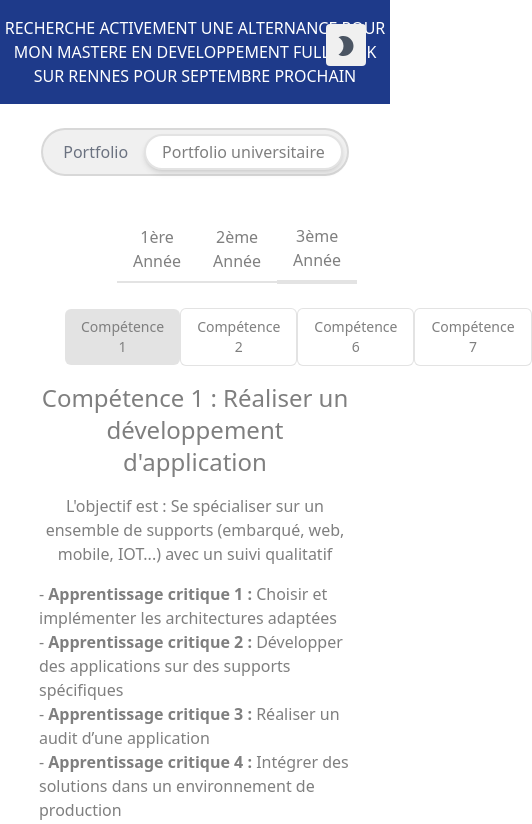
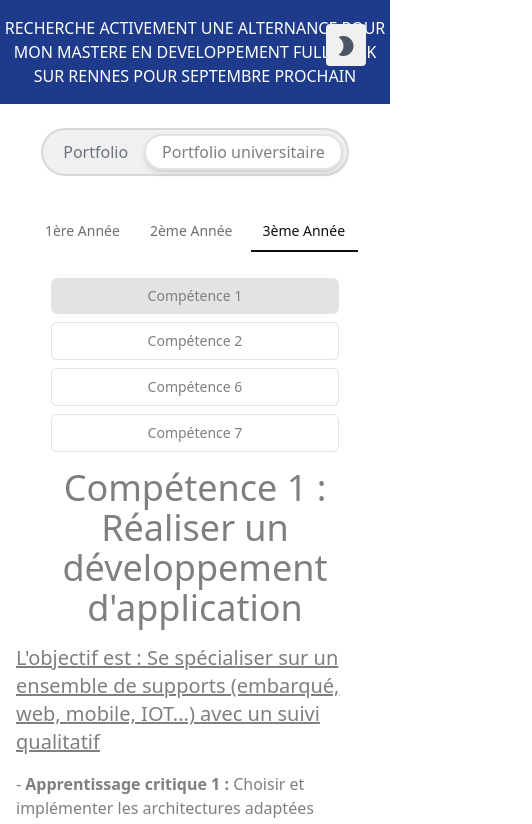
Before and after one commit to txngUI/portfolio, a Next.js app: page /portfolio-universitaire in a window 390 px wide. Shown: the top 824 px of the page, 532 px wide, since content can reach past the window. Built offline with nearby package versions, Linux system fonts and the light colour scheme; no server answers.

Commit message:
update responsive

```diff
--- a/app/components/CodeCard.tsx
+++ b/app/components/CodeCard.tsx
@@ -27,9 +27,9 @@ export default function CodeCard({ project }: CodeCardProps) {
         {project.name}
       </h4>
       <p className="text-justify text-sm px-2">{project.description}</p>
-      <div className="flex flex-row justify-between items-center w-full h-fit p-2">
+      <div className="flex flex-col md:flex-row justify-between items-center w-full h-fit p-2">
         <GithubLink link={project.link} />
-        <div className="flex items-center">
+        <div className="flex items-center mt-4 md:mt-0">
           {project.icones.map((icone) => (
             <Image
               key={icone.name}
--- a/app/components/Projects.tsx
+++ b/app/components/Projects.tsx
@@ -74,7 +74,7 @@ export default function Projects() {
           Prototypes
         </button>
       </div>
-      <div className="grid grid-cols-1 md:grid-cols-2 lg:grid-cols-3 gap-4 self-center w-full px-4">
+      <div className="grid grid-cols-1 md:grid-cols-1 lg:grid-cols-2 xl:grid-cols-2 2xl:grid-cols-3 gap-4 self-center w-full px-4">
         {selected.map((project) =>
           project.type === "prototype" ? (
             <PrototypeCard key={project.id} project={project} />
--- a/app/components/PrototypeCard.tsx
+++ b/app/components/PrototypeCard.tsx
@@ -13,7 +13,7 @@ type PrototypeCardProps = {
 
 export default function PrototypeCard({ project }: PrototypeCardProps) {
   return (
-      <div className="flex flex-col items-center border-2 border-bordercolor rounded-[10px]">
+      <div className="flex flex-col  max-w-64 items-center border-2 border-bordercolor rounded-[10px]">
         <Image
           src={project.image}
           alt={project.name}
--- a/app/components/SkillContent.tsx
+++ b/app/components/SkillContent.tsx
@@ -60,10 +60,10 @@ export default function SkillContent({
 
   return (
     <div className="w-full flex flex-col items-center justify-center mb-8">
-      <p className="w-full text-center mt-4 text-2xl">{name}</p>
+      <p className="w-full text-center mt-4 text-4xl">{name}</p>
 
       <div className="w-full mt-4">
-        <p className="text-center mb-4">L&apos;objectif est : {target}</p>
+        <p className="text-left md:text-center text-xl mb-4"><u>L&apos;objectif est : {target}</u></p>
 
         {learnings.length > 0 && (
           <div>
@@ -119,7 +119,7 @@ export default function SkillContent({
       {yearContent[3].length > 0 && (
         <p className="text-xl mt-8 mb-8 text-left w-full">Traces :</p>
       )}
-      <div className="w-1/2">
+      <div className="w-2/3">
         <div className="grid grid-cols-1 md:grid-cols-2 lg:grid-cols-3 gap-4 self-center w-full px-4">
           {yearContent[3].map((e) => {
             const project = e as Project;
@@ -135,7 +135,7 @@ export default function SkillContent({
             const project = e as Project;
             if (project.type === "simple") {
               return (
-                <p key={project.id}>
+                <p key={project.id} className="text-left w-full break-all">
                   <b>{project.name}</b> : {project.description}
                 </p>
               );
--- a/app/components/SwitchSkill.tsx
+++ b/app/components/SwitchSkill.tsx
@@ -33,7 +33,7 @@ export default function SwitchSkill({
 
   return (
     <div className="w-5/6">
-      <div className="w-full flex justify-evenly items-center mt-6">
+      <div className="w-full flex flex-col 2xl:flex-row justify-evenly text-center items-center mt-6">
         {abilities.map(
           (e) =>
             e.year.includes(academicYear) && (
@@ -44,16 +44,15 @@ export default function SwitchSkill({
                   setSkill(e.id); // Met à jour dans le store global
                   router.refresh();
                 }}
-                className={`flex items-center w-fit h-fit text-sm px-4 py-2 border-[1px] border-bordercolor rounded-md bg-background hover:bg-bordercolor hover:border-background transition-colors ${
+                className={`flex items-center 2xl:w-fit h-fit text-sm px-4 py-2 mt-2 w-72 2xl:mt-0 border-[1px] border-bordercolor rounded-md bg-background hover:bg-bordercolor hover:border-background transition-colors ${
                   selectedSkill === e.id ? "bg-bordercolor border-none" : ""
                 }`}
               >
-                {e.ability}
+                <p className="w-full text-center">{e.ability}</p>
               </button>
             )
         )}
       </div>
-
     </div>
   );
 }
--- a/app/components/SwitchYear.tsx
+++ b/app/components/SwitchYear.tsx
@@ -1,15 +1,22 @@
-"use client";
+"use client"
 
-import { useParamsUniversityStore } from "@/lib/store";
-import { useRouter } from "next/navigation";
+import { useParamsUniversityStore } from "@/lib/store"
+import { useRouter } from "next/navigation"
+import { useState, useRef, useEffect } from "react"
 
 type AcademicYear = {
-  id: number;
-  name: string;
-};
+  id: number
+  name: string
+}
 
 export default function SwitchYear({ year }: { year: number }) {
-  const { setAcademicYear } = useParamsUniversityStore();
+  const { setAcademicYear } = useParamsUniversityStore()
+  const router = useRouter()
+
+  const [hoveredIndex, setHoveredIndex] = useState<number | null>(null)
+  const [hoverStyle, setHoverStyle] = useState({})
+  const [activeStyle, setActiveStyle] = useState({ left: "0px", width: "0px" })
+  const yearRefs = useRef<(HTMLDivElement | null)[]>([])
 
   const years: AcademicYear[] = [
     {
@@ -24,26 +31,95 @@ export default function SwitchYear({ year }: { year: number }) {
       id: 3,
       name: "3ème Année",
     },
-  ];
+  ]
 
-  const router = useRouter();
+  // Update hover indicator position
+  useEffect(() => {
+    if (hoveredIndex !== null) {
+      const hoveredElement = yearRefs.current[hoveredIndex]
+      if (hoveredElement) {
+        const { offsetLeft, offsetWidth } = hoveredElement
+        setHoverStyle({
+          left: `${offsetLeft}px`,
+          width: `${offsetWidth}px`,
+        })
+      }
+    }
+  }, [hoveredIndex])
+
+  // Update active indicator position
+  useEffect(() => {
+    const activeIndex = years.findIndex((y) => y.id === year)
+    if (activeIndex >= 0) {
+      const activeElement = yearRefs.current[activeIndex]
+      if (activeElement) {
+        const { offsetLeft, offsetWidth } = activeElement
+        setActiveStyle({
+          left: `${offsetLeft}px`,
+          width: `${offsetWidth}px`,
+        })
+      }
+    }
+  }, [year])
+
+  // Initialize active indicator on first render
+  useEffect(() => {
+    requestAnimationFrame(() => {
+      const activeIndex = years.findIndex((y) => y.id === year)
+      if (activeIndex >= 0) {
+        const activeElement = yearRefs.current[activeIndex]
+        if (activeElement) {
+          const { offsetLeft, offsetWidth } = activeElement
+          setActiveStyle({
+            left: `${offsetLeft}px`,
+            width: `${offsetWidth}px`,
+          })
+        }
+      }
+    })
+  }, [year])
 
   return (
-    <div className="w-1/2 flex justify-around items-center">
-      {years.map((y) => (
-        <button
+    <div className="relative">
+      {/* Hover Highlight */}
+      <div
+        className="absolute h-[30px] transition-all duration-300 ease-out bg-[#0e0f1114] dark:bg-[#ffffff1a] rounded-[6px] flex items-center"
+        style={{
+          ...hoverStyle,
+          opacity: hoveredIndex !== null ? 1 : 0,
+        }}
+      />
+
+      {/* Active Indicator */}
+      <div
+        className="absolute bottom-[-6px] h-[2px] bg-[#0e0f11] dark:bg-white transition-all duration-300 ease-out"
+        style={activeStyle}
+      />
+
+      {/* Year Tabs */}
+      <div className="relative flex space-x-[6px] items-center">
+        {years.map((y, index) => (
+          <div
             key={y.id}
+            ref={(el) => {
+              yearRefs.current[index] = el;
+            }}
+            className={`px-3 py-2 cursor-pointer transition-colors duration-300 h-[30px] ${
+              year === y.id ? "text-[#0e0e10] dark:text-white" : "text-[#0e0f1199] dark:text-[#ffffff99]"
+            }`}
+            onMouseEnter={() => setHoveredIndex(index)}
+            onMouseLeave={() => setHoveredIndex(null)}
             onClick={() => {
-            setAcademicYear(y.id);
-            router.refresh();
+              setAcademicYear(y.id)
+              router.refresh()
             }}
-          className={`flex items-center px-4 py-2 border-b-2 border-bordercolor bg-background hover:border-b-4 hover:text-titlecolor transition-colors ${
-            year === y.id ? " border-b-4" : ""
-          }`}
           >
+            <div className="text-sm font-medium leading-5 whitespace-nowrap flex items-center justify-center h-full">
               {y.name}
-        </button>
+            </div>
+          </div>
         ))}
       </div>
-  );
+    </div>
+  )
 }
--- a/app/portfolio-universitaire/page.tsx
+++ b/app/portfolio-universitaire/page.tsx
@@ -22,7 +22,7 @@ export default async function Home() {
     <div>
       <Announce />
       <ThemeToggle />
-      <main className="w-4/5 mx-auto">
+      <main className="px-4 md:w-4/5 mx-auto">
         <ToggleSwitch />
         <div className="w-full flex flex-col items-center justify-center">
           <SwitchYear year={academicYear} />
```
Lines whose indentation alone changed are shown as unchanged.
